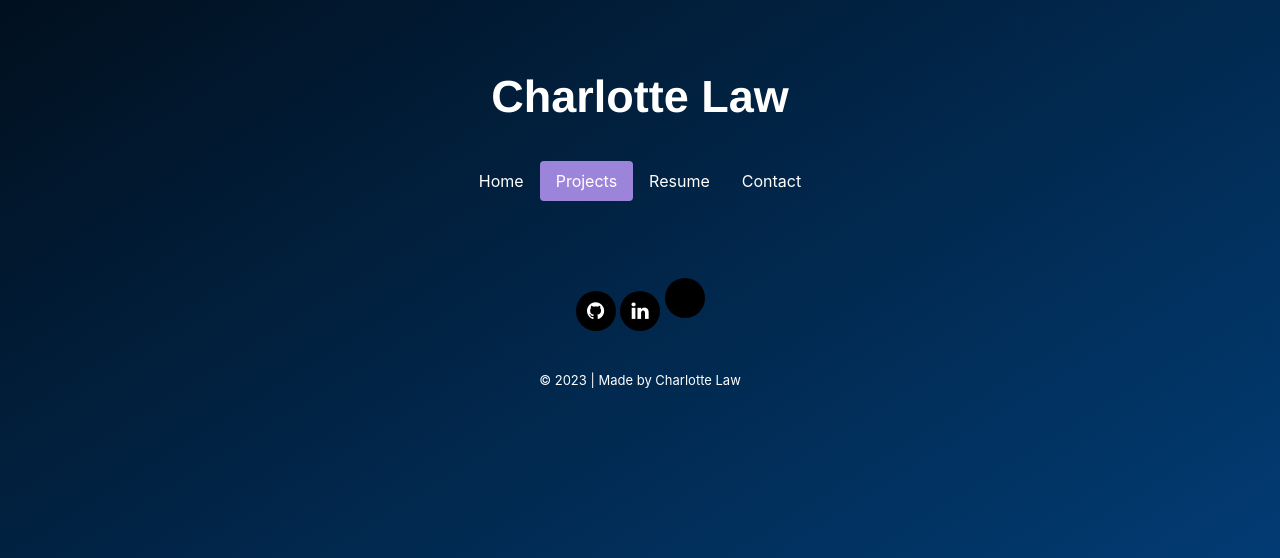
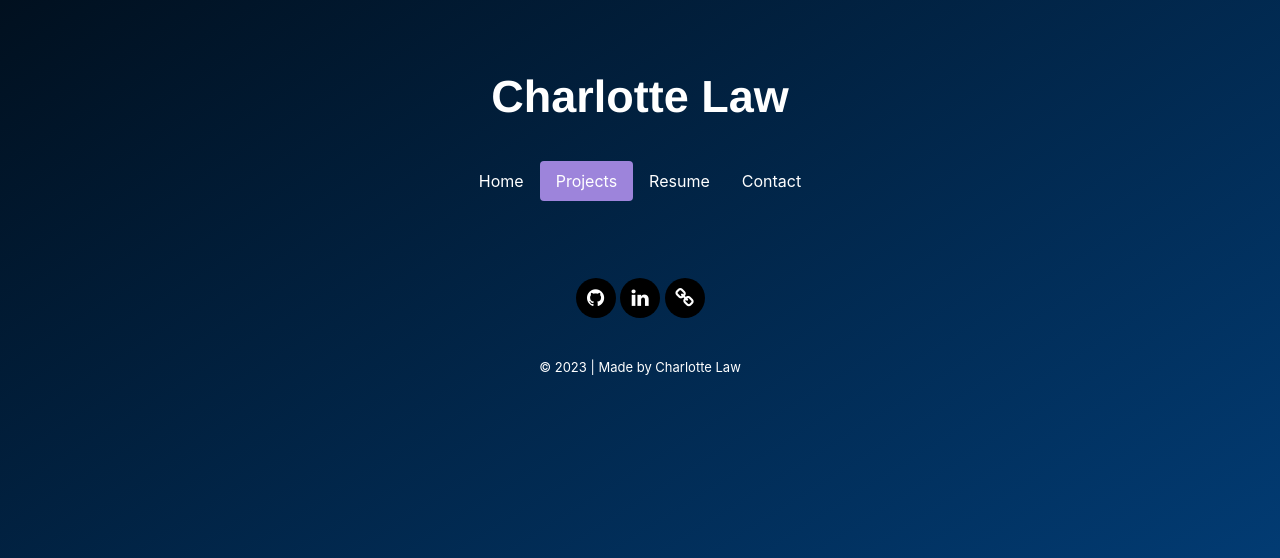
Before and after one commit to CharlotteLaw/Website, a Django app: page /resume/ in a window 1280 px wide. Shown: the top 558 px of the page. Run offline with Django 4.2, Linux system fonts and the light colour scheme.

Commit message:
Update base.html

```diff
--- a/templates/base.html
+++ b/templates/base.html
@@ -84,7 +84,7 @@
         text-decoration: none;
         border-radius: 50%;
         background: #000000;
-        color: white;" class="fa fa-globee"></a>
+        color: white;" class="fa fa-link"></a>
       </div>
         <a href="https://github.com/CharlotteLaw/website" style="color:white; font-size: 13px">© 2023 | Made by Charlotte Law</a>
 
```
